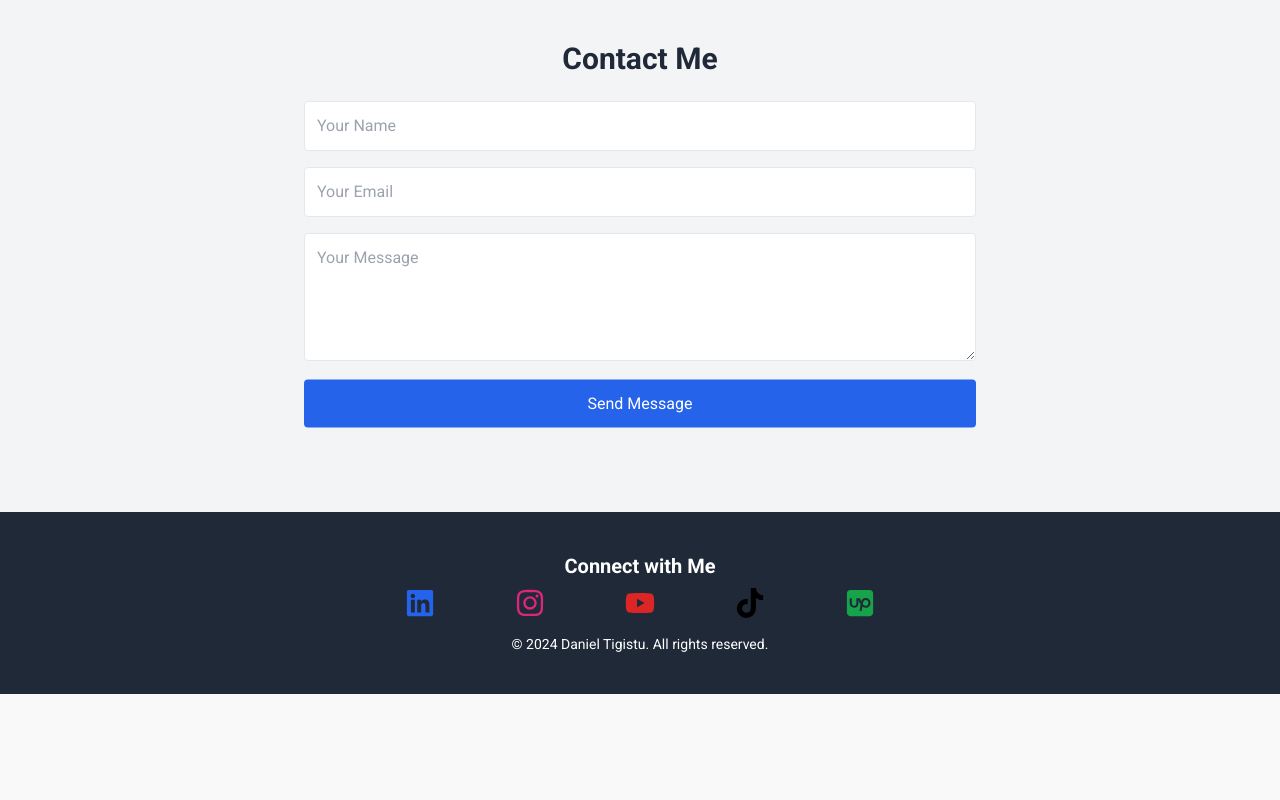
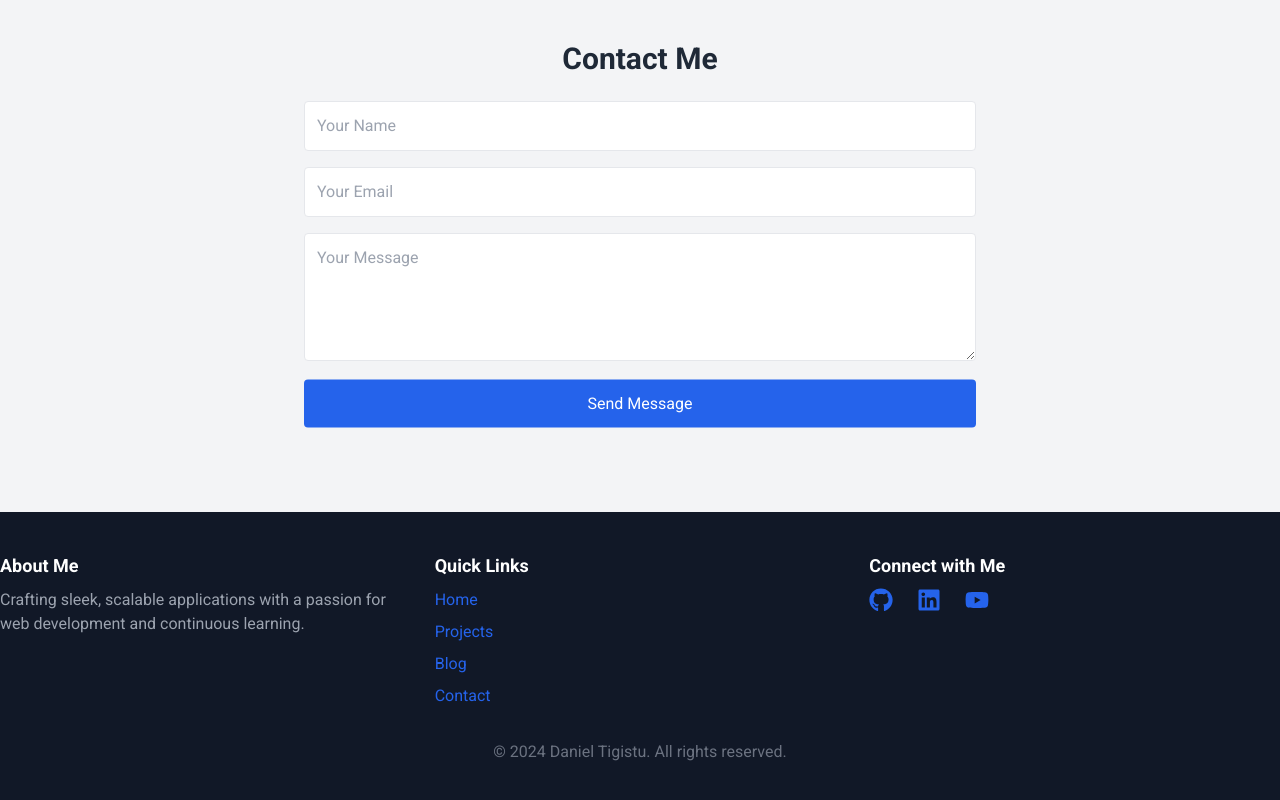
Before and after one commit to codewithdann0/my-portfolio, a Next.js app: page / in a window 1280 px wide. Shown: the part 2707-3507 px from the top of the page. Before the commit the page ends 3401 px from the top, so only its background shows below. Built offline with nearby package versions, Linux system fonts and the light colour scheme.

Commit message:
The footer is created

```diff
--- a/app/components/Footer.tsx
+++ b/app/components/Footer.tsx
@@ -1,35 +1,85 @@
-// app/components/Footer.tsx
-'use client'
-import { FaLinkedin, FaInstagram, FaYoutube, FaTiktok} from 'react-icons/fa';
-import { FaSquareUpwork } from "react-icons/fa6";
+"use client";
+import { motion } from "framer-motion";
+import { FaGithub, FaLinkedin, FaYoutube } from "react-icons/fa";
+
 export default function Footer() {
   return (
-    <footer className="bg-gray-800 text-white py-10">
-      <div className="max-w-6xl mx-auto text-center">
-        <div className="mb-4">
-          <h3 className="text-xl font-bold">Connect with Me</h3>
-          <div className="flex justify-center space-x-20 mt-2">
-            <a href="https://www.linkedin.com/in/yourprofile" target="_blank" rel="noopener noreferrer" className="hover:text-blue-400">
-              <FaLinkedin size={30} />
-            </a>
-            <a href="https://www.instagram.com/yourprofile" target="_blank" rel="noopener noreferrer" className="hover:text-blue-400">
-              <FaInstagram size={30} className='text-pink-600' />
-            </a>
-            <a href="https://www.youtube.com/c/yourchannel" target="_blank" rel="noopener noreferrer" className="hover:text-blue-400">
-              <FaYoutube size={30}  className='text-red-600'/>
-            </a>
-            <a href="https://www.tiktok.com/@yourprofile" target="_blank" rel="noopener noreferrer" className="hover:text-blue-400">
-              <FaTiktok size={30}  className='text-black'/>
-            </a>
-            <a href="https://www.upwork.com/freelancers/~yourprofile" target="_blank" rel="noopener noreferrer" className="hover:text-blue-400">
-              <FaSquareUpwork size={30}  className='text-green-600'/>
-            </a>
+    <motion.footer
+      className="bg-gray-900 text-white py-10"
+      initial={{ opacity: 0, y: 50 }} // Entrance animation
+      animate={{ opacity: 1, y: 0 }}
+      exit={{ opacity: 0, y: 50 }} // Exit animation
+      transition={{ duration: 0.6 }}
+    >
+      <div className="container mx-auto grid grid-cols-1 md:grid-cols-3 gap-6 text-center md:text-left">
+        {/* About Section */}
+        <motion.div
+          className="mb-4 md:mb-0"
+          whileHover={{ scale: 1.05 }}
+          transition={{ type: "spring", stiffness: 120 }}
+        >
+          <h3 className="text-lg font-bold mb-2">About Me</h3>
+          <p className="text-gray-400">
+            Crafting sleek, scalable applications with a passion for web
+            development and continuous learning.
+          </p>
+        </motion.div>
+
+        {/* Quick Links Section */}
+        <motion.div
+          className="mb-4 md:mb-0"
+          whileHover={{ scale: 1.05 }}
+          transition={{ type: "spring", stiffness: 120 }}
+        >
+          <h3 className="text-lg font-bold mb-2">Quick Links</h3>
+          <ul className="space-y-2">
+            {["Home", "Projects", "Blog", "Contact"].map((link, index) => (
+              <motion.li
+                key={index}
+                whileHover={{ scale: 1.1, color: "#3b82f6" }}
+                transition={{ type: "spring", stiffness: 200 }}
+              >
+                <a href={`#${link.toLowerCase()}`} className="hover:underline">
+                  {link}
+                </a>
+              </motion.li>
+            ))}
+          </ul>
+        </motion.div>
+
+        {/* Social Links Section */}
+        <div>
+          <h3 className="text-lg font-bold mb-2">Connect with Me</h3>
+          <div className="flex justify-center md:justify-start space-x-6 text-white">
+            {[
+              { icon: FaGithub, link: "https://github.com/DanielTigistu" },
+              { icon: FaLinkedin, link: "https://linkedin.com/in/DanielTigistu" },
+              { icon: FaYoutube, link: "https://youtube.com/TechWithDann" },
+            ].map(({ icon: Icon, link }, index) => (
+              <motion.a
+                key={index}
+                href={link}
+                target="_blank"
+                rel="noopener noreferrer"
+                className="text-2xl hover:text-blue-400"
+                whileHover={{ scale: 1.2, rotate: 20 }}
+                transition={{ type: "spring", stiffness: 100 }}
+              >
+                <Icon />
+              </motion.a>
+            ))}
           </div>
         </div>
-        <p className="text-sm">
-          &copy; {new Date().getFullYear()} Daniel Tigistu. All rights reserved.
-        </p>
       </div>
-    </footer>
+
+      <motion.p
+        className="mt-8 text-center text-gray-500"
+        initial={{ opacity: 0 }}
+        animate={{ opacity: 1 }}
+        transition={{ delay: 0.5, duration: 1 }}
+      >
+        © 2024 Daniel Tigistu. All rights reserved.
+      </motion.p>
+    </motion.footer>
   );
 }
```
